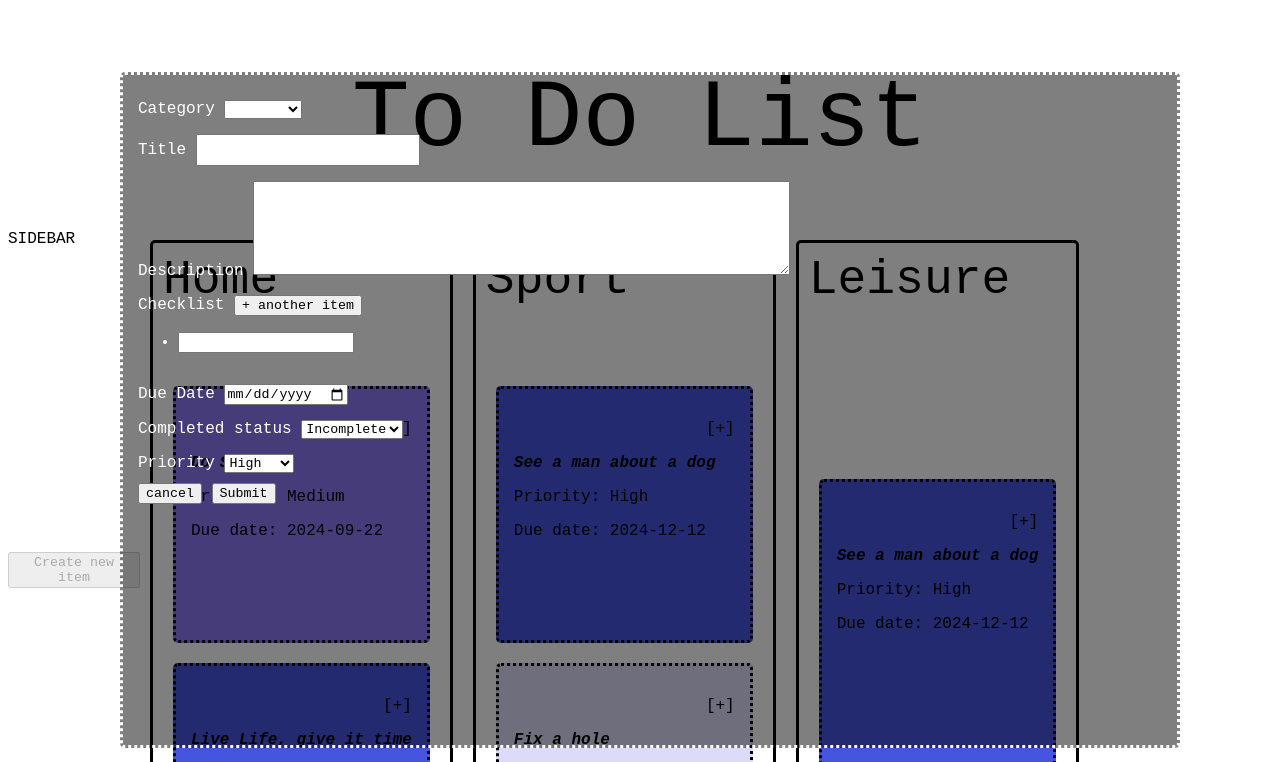
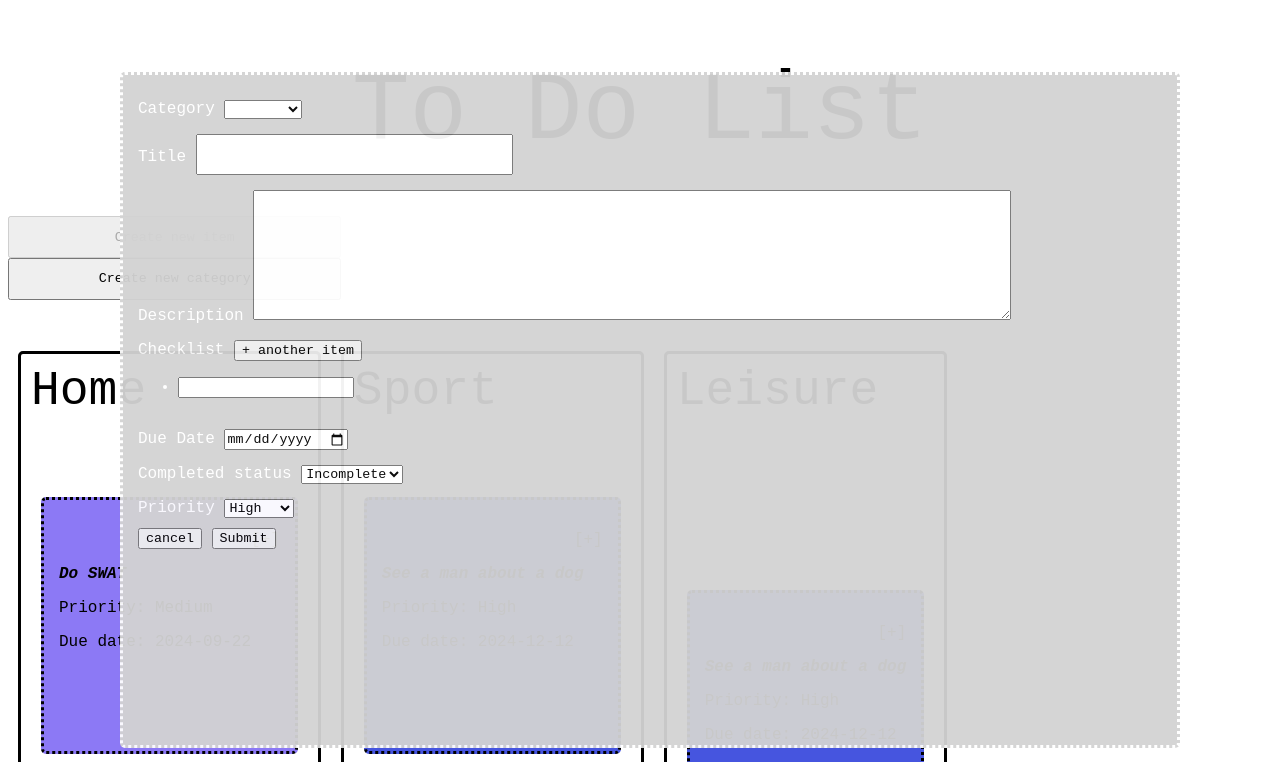
Before and after one commit to hoomanhorsey/odin-todo, a plain HTML site: page index.html in a window 1280 px wide. Both pictures are taken after a click on the button "Create new item". Shown: the top 762 px of the page. Drawn offline with Linux system fonts and the light colour scheme.

Commit message:
Refined format and display

```diff
--- a/index.html
+++ b/index.html
@@ -16,14 +16,14 @@
 
     <div class="container">
 
-        <div class="sidebar">SIDEBAR
+        <div class="sidebar">
+            <button class="createNewItem" >Create new item</button>
+            <button class="createNewCategory" >Create new category</button>
 
             <div class="newItem">
-                <button class="createNewItem" >Create new item</button>
             </div>
 
             <div class="newCategory">
-                <button class="createNewCategory" >Create new category</button>
             </div>
 
         </div>
--- a/style.css
+++ b/style.css
@@ -30,23 +30,23 @@ padding: 20px;
 .container {
     display: grid;
     grid-template-columns: 1fr 1fr 1fr 1fr;
-    grid-template-rows: 1fr 1fr 1fr 1fr;
+    grid-template-rows: 1fr 1fr 1fr 1fr 1fr 1fr 1fr 1fr 1fr 1fr;
 }
 
 
 .sidebar {
     display: grid;
 
-    grid-column: 1/2;
-    grid-row: 1/4;
+    grid-column: 0/4;
+    grid-row: 0/1;
 
 }
 .categories {
     font-size: 1rem;
 
-    grid-column: 2/4;
-    grid-row: 1/4;
-    grid-template-columns: 1fr 1fr 1fr;
+    grid-column: 1/4;
+    grid-row: 2/10;
+    grid-template-columns: 1fr 1fr 1fr 1fr;
 
     display: flex;
     height: 500px;
@@ -118,7 +118,12 @@ padding: 20px;
     padding: 15px;
     min-width: 500px; */
 }
+.newItemForm {
+    background-color: lightgray;
+    opacity: 0.95;
 
+
+}
 
 .displaySummary {
     font-size: 1rem;
@@ -185,14 +190,14 @@ background-color: rgb(70, 85, 223)    ;
 }
 
 .input-title {
-    font-size: 1rem;
+    font-size: 1.5rem;
 
     margin: 0px;
     padding: 5px;
 }
 
 .input-description {
-    font-size: 1rem;
+    font-size: 1.5rem;
 
     margin: 0px;
     padding: 10px;
```
